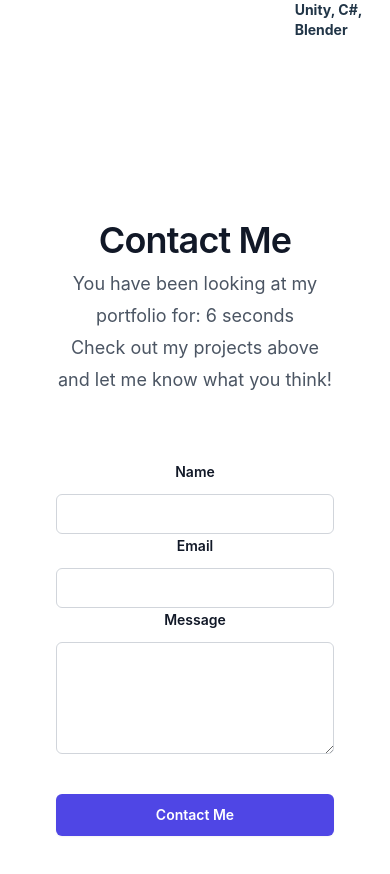
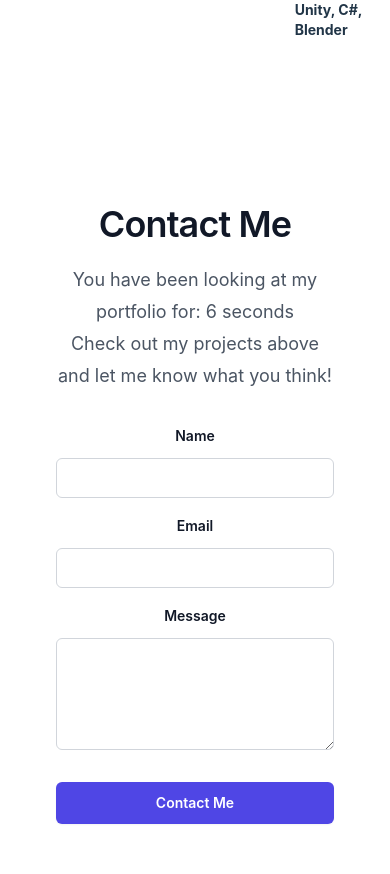
Before and after one commit to aaronfnp/anp_website_2025, a React (Vite) app: page / in a window 390 px wide. Shown: the part 3271-4145 px from the top of the page. Built offline with nearby package versions, Linux system fonts and the light colour scheme.

Commit message:
contact form styling
- Made contact form have name and email next to each other except on small screens
- Removed some margins to condense the form
- Made confirm button be on the right

```diff
--- a/src/components/contact.jsx
+++ b/src/components/contact.jsx
@@ -8,7 +8,7 @@ export default function Contact() {
   const [isSubmittingDialog, setIsSubmittingDialog] = useState(false);
 
   return (
-    <div className="isolate bg-white px-6 py-24 sm:py-32 lg:px-8">
+    <div className="isolate bg-white px-6 py-20 sm:py-32 lg:px-8">
       <DialogWindow
         isSubmittingDialog={isSubmittingDialog}
         setIsSubmittingDialog={setIsSubmittingDialog}
@@ -21,17 +21,14 @@ export default function Contact() {
         <h2 className="text-balance text-4xl font-semibold tracking-tight text-gray-900 sm:text-5xl">
           Contact Me
         </h2>
-        <p className="mt-2 text-lg/8 text-gray-600">
+        <p className="mt-5 text-lg/8 text-gray-600">
           <Timer />
         </p>
       </div>
-      <form
-        action="#"
-        method="POST"
-        className="mx-auto mt-16 max-w-xl sm:mt-20"
-      >
+      <form action="#" method="POST" className="mx-auto mt-8 max-w-xl sm:mt-12">
         <div className="sm:col-span-2">
-          <div>
+          <div className="flex flex-col sm:flex-row sm:space-x-4">
+            <div className="flex-1">
               <label
                 htmlFor="name"
                 className="block text-sm/6 font-semibold text-gray-900"
@@ -43,12 +40,12 @@ export default function Contact() {
                   id="name"
                   name="name"
                   type="text"
-                autoComplete="full-name"
+                  autoComplete="name"
                   className="block w-full rounded-md bg-white px-3.5 py-2 text-base text-gray-900 outline outline-1 -outline-offset-1 outline-gray-300 placeholder:text-gray-400 focus:outline-2 focus:-outline-offset-2 focus:outline-indigo-600"
                 />
               </div>
             </div>
-          <div className="sm:col-span-2">
+            <div className="flex-1 mt-4 sm:mt-0">
               <label
                 htmlFor="email"
                 className="block text-sm/6 font-semibold text-gray-900"
@@ -65,7 +62,8 @@ export default function Contact() {
                 />
               </div>
             </div>
-          <div className="sm:col-span-2">
+          </div>
+          <div className="sm:col-span-2 mt-4">
             <label
               htmlFor="message"
               className="block text-sm/6 font-semibold text-gray-900"
@@ -83,7 +81,7 @@ export default function Contact() {
             </div>
           </div>
         </div>
-        <div className="mt-10">
+        <div className="mt-8">
           <button
             type="button"
             onClick={(e) => {
--- a/src/components/dialog.jsx
+++ b/src/components/dialog.jsx
@@ -23,54 +23,45 @@ export default function DialogWindow({
         className="fixed inset-0 bg-gray-500/75 transition-opacity data-[closed]:opacity-0 data-[enter]:duration-300 data-[leave]:duration-200 data-[enter]:ease-out data-[leave]:ease-in"
       />
 
-      <div className="fixed inset-0 z-10 w-screen overflow-y-auto">
-        <div className="flex min-h-full items-end justify-center p-4 text-center sm:items-center sm:p-0">
+      <div className="fixed inset-0 z-10 flex items-center justify-center p-4">
         <DialogPanel
           transition
-            className="relative transform overflow-hidden rounded-lg bg-white text-left shadow-xl transition-all data-[closed]:translate-y-4 data-[closed]:opacity-0 data-[enter]:duration-300 data-[leave]:duration-200 data-[enter]:ease-out data-[leave]:ease-in sm:my-8 sm:w-full sm:max-w-lg data-[closed]:sm:translate-y-0 data-[closed]:sm:scale-95"
+          className="relative w-full max-w-xs transform rounded-lg bg-white shadow-xl transition-all data-[closed]:translate-y-4 data-[closed]:opacity-0 data-[enter]:duration-300 data-[leave]:duration-200 data-[enter]:ease-out data-[leave]:ease-in"
         >
-            <div className="bg-white px-4 pb-4 pt-5 sm:p-6 sm:pb-4">
-              <div className="sm:flex sm:items-start">
-                <div className="mx-auto flex size-12 shrink-0 items-center justify-center rounded-full bg-green-100 sm:mx-0 sm:size-10">
+          <div className="flex flex-col items-center px-6 py-8">
+            <div className="flex h-12 w-12 items-center justify-center rounded-full bg-green-100">
               <ChatBubbleLeftEllipsisIcon
                 aria-hidden="true"
-                    className="size-6 text-green-600"
+                className="h-6 w-6 text-green-600"
               />
             </div>
-                <div className="mt-3 text-center sm:ml-4 sm:mt-0 sm:text-left">
             <DialogTitle
               as="h3"
-                    className="text-base font-semibold text-gray-900"
+              className="mt-4 text-lg font-semibold text-gray-900 text-center"
             >
               Submit Message?
             </DialogTitle>
-                  <div className="mt-2">
-                    <p className="text-sm text-gray-500">
+            <p className="mt-2 text-center text-sm text-gray-500">
               Press confirm to send.
             </p>
-                  </div>
-                </div>
-              </div>
-            </div>
-            <div className="bg-gray-50 px-4 py-3 sm:flex sm:flex-row-reverse sm:px-6">
+            <div className="mt-6 flex space-x-4">
               <button
                 type="button"
                 onClick={() => setIsSubmittingDialog(false)}
-                className="inline-flex w-full justify-center rounded-md bg-white-600 px-3 py-2 text-sm font-semibold text-blue shadow-sm hover:bg-blue-500 hover:text-white sm:ml-3 sm:w-auto"
+                className="inline-flex items-center rounded-md bg-gray-200 px-4 py-2 text-sm font-semibold text-gray-900 shadow-sm hover:bg-gray-300"
+              >
+                Cancel
+              </button>
+              <button
+                type="button"
+                onClick={() => setIsSubmittingDialog(false)}
+                className="inline-flex items-center rounded-md bg-blue-600 px-4 py-2 text-sm font-semibold text-white shadow-sm hover:bg-blue-500"
               >
                 Confirm
               </button>
-              <button
-                type="button"
-                data-autofocus
-                onClick={() => setIsSubmittingDialog(false)}
-                className="mt-3 inline-flex w-full justify-center rounded-md bg-white px-3 py-2 text-sm font-semibold text-gray-900 shadow-sm ring-1 ring-inset ring-gray-300 hover:bg-gray-50 sm:mt-0 sm:w-auto"
-              >
-                Cancel
-              </button>
+            </div>
           </div>
         </DialogPanel>
-        </div>
       </div>
     </Dialog>
   );
```
Lines whose indentation alone changed are shown as unchanged.
